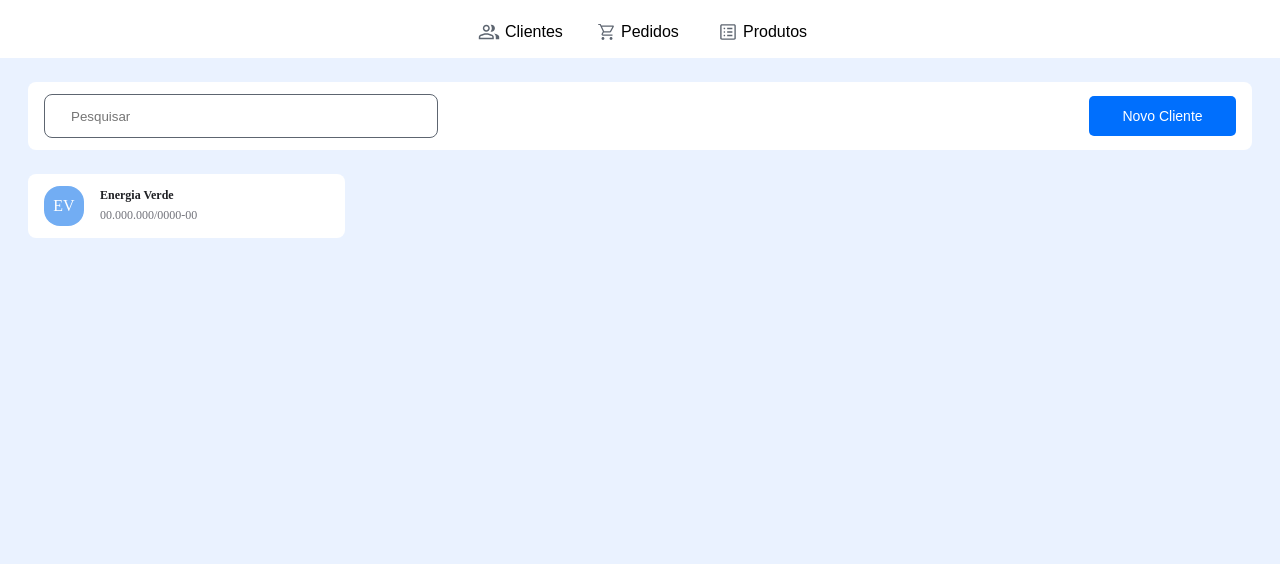
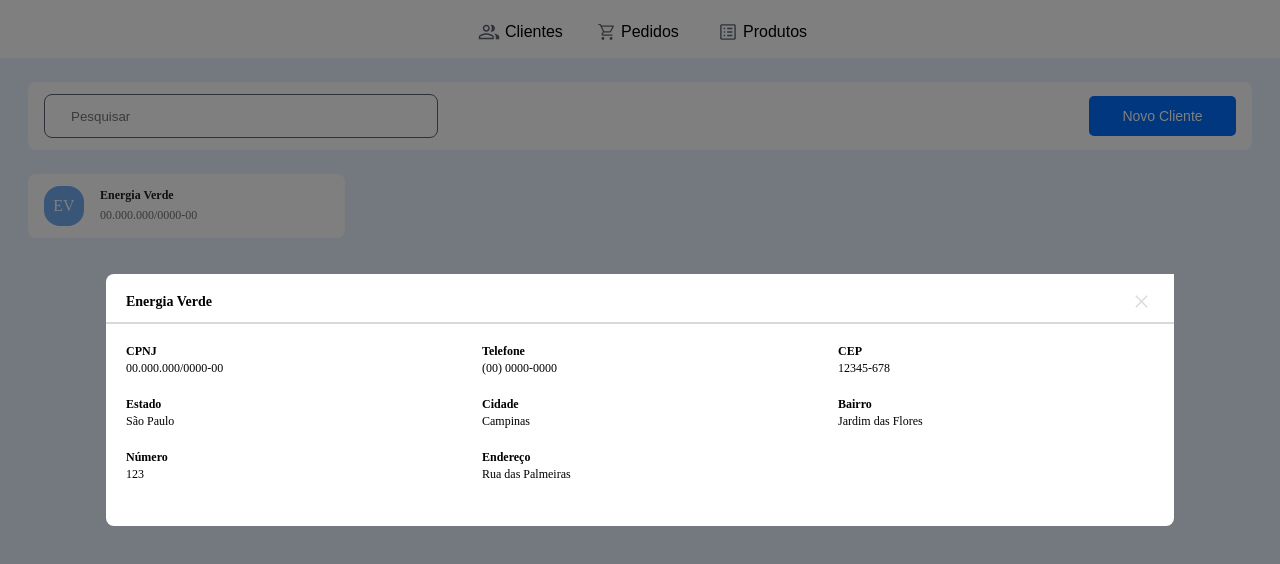
Before and after one commit to Jefsouza-dev/simple_order, a React (Vite) app: page / in a window 1280 px wide. Both pictures are taken after a click on the button "Clientes". Shown: the top 564 px of the page. Built offline with nearby package versions, Linux system fonts and the light colour scheme.

Commit message:
feat: Develop client data modal

```diff
--- /dev/null
+++ b/src/pages/Home/sections/CustomerSection/CustomerDetailsModal/EachInfo/index.jsx
@@ -0,0 +1,10 @@
+import * as S from "./styles";
+
+export const EachInfo = ({ title, data }) => {
+  return (
+    <S.EachInfo>
+      <span className="title">{title}</span>
+      <span className="data">{data}</span>
+    </S.EachInfo>
+  );
+};
--- /dev/null
+++ b/src/pages/Home/sections/CustomerSection/CustomerDetailsModal/EachInfo/styles.js
@@ -0,0 +1,20 @@
+import { styled } from "styled-components";
+
+export const EachInfo = styled.div`
+  width: 327px;
+  height: 33px;
+  display: flex;
+  flex-direction: column;
+  gap: 2px;
+  margin: 10px 0 10px 20px;
+
+  .title {
+    font-size: 12px;
+    font-weight: 700;
+  }
+
+  .data {
+    font-size: 12px;
+    font-weight: 400px;
+  }
+`;
--- /dev/null
+++ b/src/pages/Home/sections/CustomerSection/CustomerDetailsModal/index.jsx
@@ -0,0 +1,27 @@
+import { ModalAnimation } from "../../../../../animation/ModalAnimation";
+import * as S from "./styles";
+import { ModalHeader } from "../../../../../components/ModalHeader";
+import { ModalSeparator } from "../../../../../components/ModalSeparator";
+import { EachInfo } from "./EachInfo";
+
+export const CustomerDetailsModal = ({ closeModal }) => {
+  return (
+    <ModalAnimation>
+      <S.ModalContent>
+        <ModalHeader title="Energia Verde" closeModal={closeModal} />
+        <ModalSeparator />
+
+        <S.InfoContainer>
+          <EachInfo title="CPNJ" data="00.000.000/0000-00" />
+          <EachInfo title="Telefone" data="(00) 0000-0000" />
+          <EachInfo title="CEP" data="12345-678" />
+          <EachInfo title="Estado" data="São Paulo" />
+          <EachInfo title="Cidade" data="Campinas" />
+          <EachInfo title="Bairro" data="Jardim das Flores" />
+          <EachInfo title="Número" data="123" />
+          <EachInfo title="Endereço" data="Rua das Palmeiras" />
+        </S.InfoContainer>
+      </S.ModalContent>
+    </ModalAnimation>
+  );
+};
--- /dev/null
+++ b/src/pages/Home/sections/CustomerSection/CustomerDetailsModal/styles.js
@@ -0,0 +1,13 @@
+import { styled } from "styled-components";
+
+export const ModalContent = styled.div`
+  background-color: #ffffff;
+  width: 1068px;
+  height: 252px;
+  border-radius: 8px;
+`;
+
+export const InfoContainer = styled.div`
+  display: grid;
+  grid-template-columns: repeat(3, 1fr);
+`;
--- a/src/pages/Home/sections/CustomerSection/index.jsx
+++ b/src/pages/Home/sections/CustomerSection/index.jsx
@@ -3,23 +3,37 @@ import * as S from "./styles";
 import { ActionBar } from "../../../../components/ActionBar";
 import { EachCustomer } from "./EachCustomer";
 import { NewCustomerModal } from "./NewCustomerModal";
+import { CustomerDetailsModal } from "./CustomerDetailsModal";
 
 export const CustomerSection = () => {
   const [openAddNewCustomerModal, setOpenAddNewCustomerModal] = useState(false);
+  const [openCustomerDetailsModal, setOpenCustomerDetailsModal] =
+    useState(true);
 
-  const handleAddNewCustomer = () => {
+  const handleAddNewCustomerModal = () => {
     setOpenAddNewCustomerModal(!openAddNewCustomerModal);
+  };
+
+  const handleCustomerDetailsModal = () => {
+    setOpenCustomerDetailsModal(!openCustomerDetailsModal);
   };
 
   return (
     <>
-      <ActionBar titleSection={"Cliente"} setOpenModal={handleAddNewCustomer} />
+      <ActionBar
+        titleSection={"Cliente"}
+        setOpenModal={handleAddNewCustomerModal}
+      />
       <S.CustomerListContainer>
         <EachCustomer />
       </S.CustomerListContainer>
 
       {openAddNewCustomerModal && (
-        <NewCustomerModal closeModal={handleAddNewCustomer} />
+        <NewCustomerModal closeModal={handleAddNewCustomerModal} />
+      )}
+
+      {openCustomerDetailsModal && (
+        <CustomerDetailsModal closeModal={handleCustomerDetailsModal} />
       )}
     </>
   );
```
